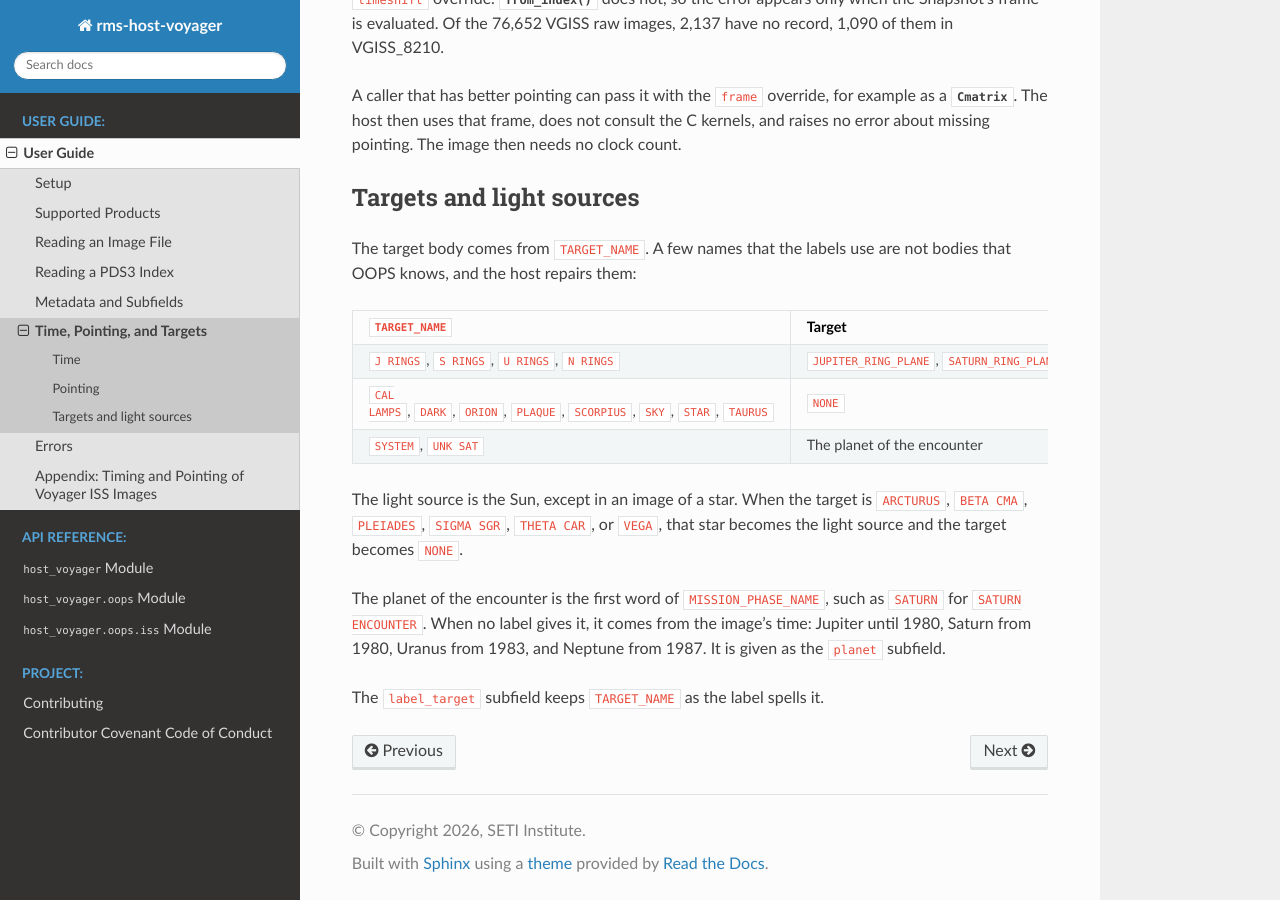
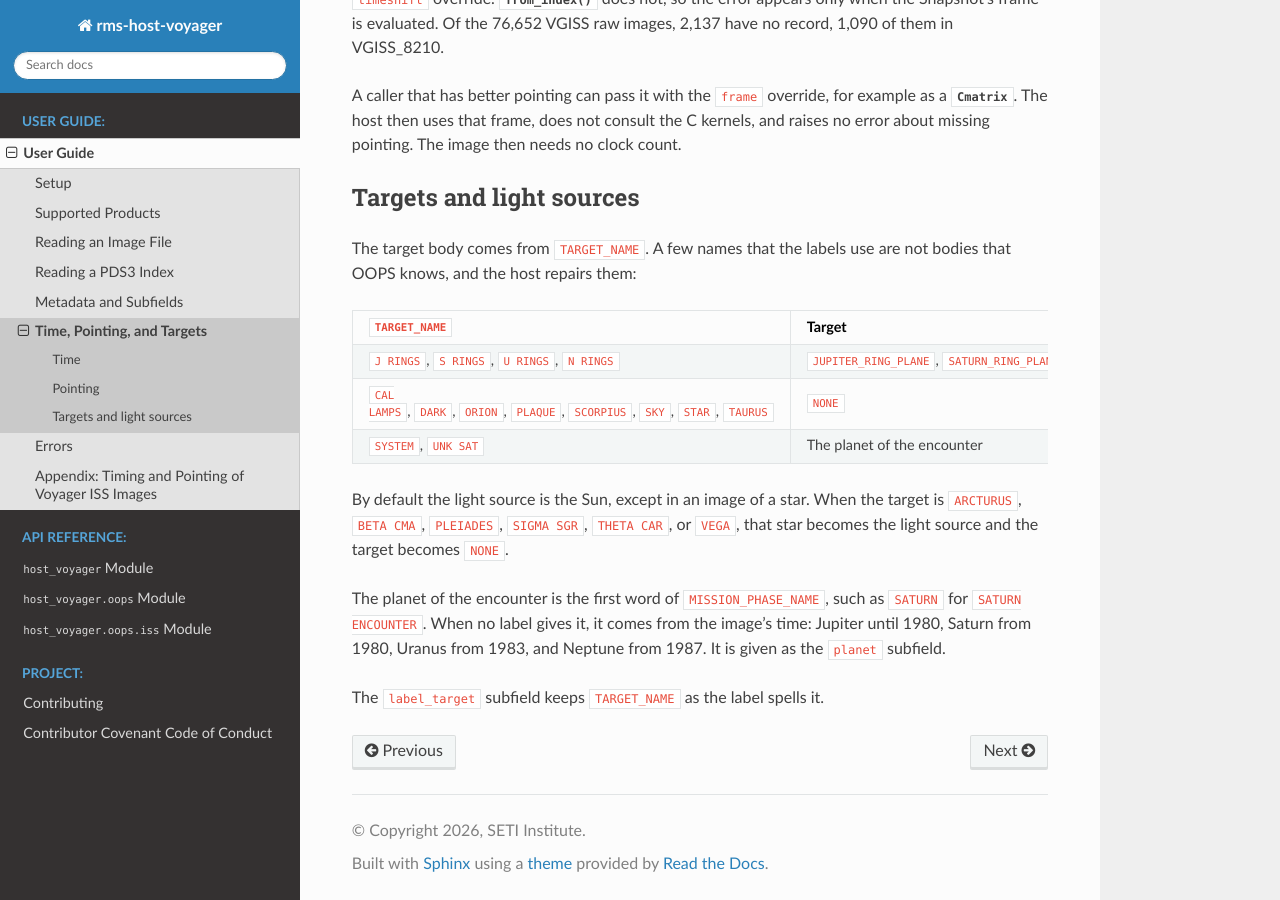
Before and after one commit to SETI/rms-host-voyager, a Sphinx documentation site: the page built from docs/user_guide/user_guide_geometry.rst, in a window 1280 px wide and 900 px high, scrolled down 1282 px. Built offline with Sphinx 7.4.7 and the Read the Docs theme 3.1.0, drawn with Linux system fonts in a browser that asks for light colours; some of the changed text lies outside the part shown.

Commit message:
Clarify defaults and the SPICE data in the guide
The setup chapter says where the kernels and their database come from.
The README says that the two labels are merged when the label is read
with its image file, and that from_index needs the supplemental index.
The guide says that an astrometry read of a label does not look for the
image file, that the cadence and light source it describes are the
defaults that the overrides replace, and which C kernels are still
loaded when the caller supplies a frame. The changes are the same in all
four host packages wherever the facts are the same.

Co-Authored-By: Claude Opus 5.5 <noreply@anthropic.com>
Claude-Session: https://claude.ai/code/session_01RG3ZiBNx376YVT9xgP1ET9

```diff
--- a/docs/user_guide/user_guide_files.rst
+++ b/docs/user_guide/user_guide_files.rst
@@ -48,6 +48,8 @@ Finding the image file
 Given a PDS3 label, the host looks in the label's directory for the image file that the
 label's ``^IMAGE`` pointer gives. It tries the name as the label spells it, then in upper
 and in lower case, so that a copy of the archive with lower-case file names still works.
+An astrometry read does not look for the file, so its path subfields give the name as
+the label spells it.
 
 The ``filepath``, ``basename``, ``abspath``, and ``image_url`` subfields always give the
 image file, also when the input is the label. After an astrometry read of a label, they
--- a/docs/user_guide/user_guide_geometry.rst
+++ b/docs/user_guide/user_guide_geometry.rst
@@ -7,7 +7,8 @@ Time
 
 ``STOP_TIME`` is the close of the shutter, in UTC at the spacecraft. A PDS3 label and the
 supplemental index give it to 1/100 s. The exposure ends at ``STOP_TIME`` and begins
-``EXPOSURE_DURATION`` earlier, and the Snapshot's cadence covers exactly that interval.
+``EXPOSURE_DURATION`` earlier, and the Snapshot's default cadence covers exactly that
+interval.
 Without ``STOP_TIME``, the host uses ``IMAGE_TIME``, the same time to the second, which
 the raw image index gives. The VICAR header gives both as its spacecraft event time,
 also to the second.
@@ -83,7 +84,7 @@ bodies that OOPS knows, and the host repairs them:
    * - ``SYSTEM``, ``UNK SAT``
      - The planet of the encounter
 
-The light source is the Sun, except in an image of a star. When the target is
+By default the light source is the Sun, except in an image of a star. When the target is
 ``ARCTURUS``, ``BETA CMA``, ``PLEIADES``, ``SIGMA SGR``, ``THETA CAR``, or ``VEGA``, that
 star becomes the light source and the target becomes ``NONE``.
 
--- a/docs/user_guide/user_guide_setup.rst
+++ b/docs/user_guide/user_guide_setup.rst
@@ -28,6 +28,10 @@ variables:
 ``SPICE_SQLITE_DB_NAME``
     The SQLite database that lists the kernels. If it is not set, ``SPICE.db`` in the
     ``SPICE_PATH`` directory is used.
+
+The kernels and the database are the ones that OOPS itself uses. The
+`rms-oops README <https://github.com/SETI/rms-oops#environment-variables>`_ describes
+these variables and the ``SPICE`` directory of ``$OOPS_RESOURCES`` that holds them.
 
 For both spacecraft, the host furnishes the kernels that the database lists: the scan
 platform C kernels, the spacecraft ephemeris of each planetary encounter, and the
```
Also changed, not shown: README.md (+5 -4 lines).
